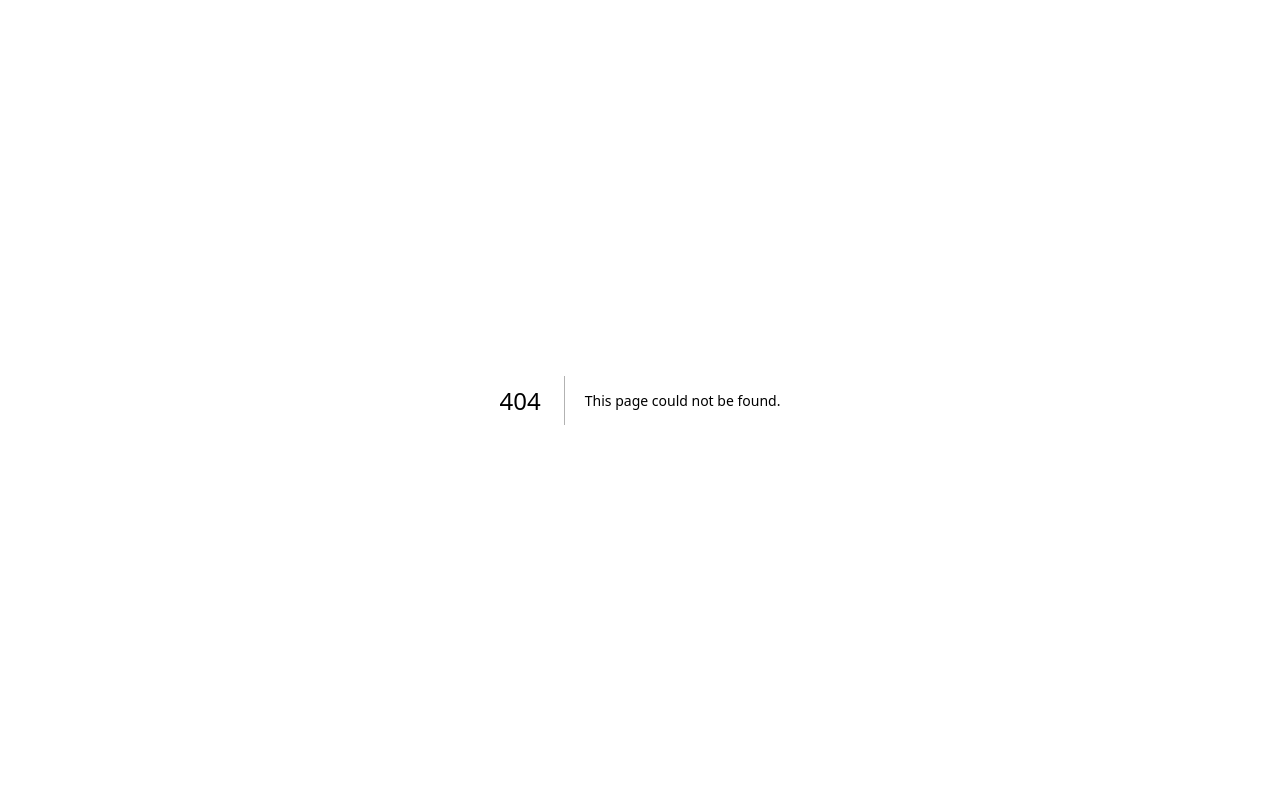
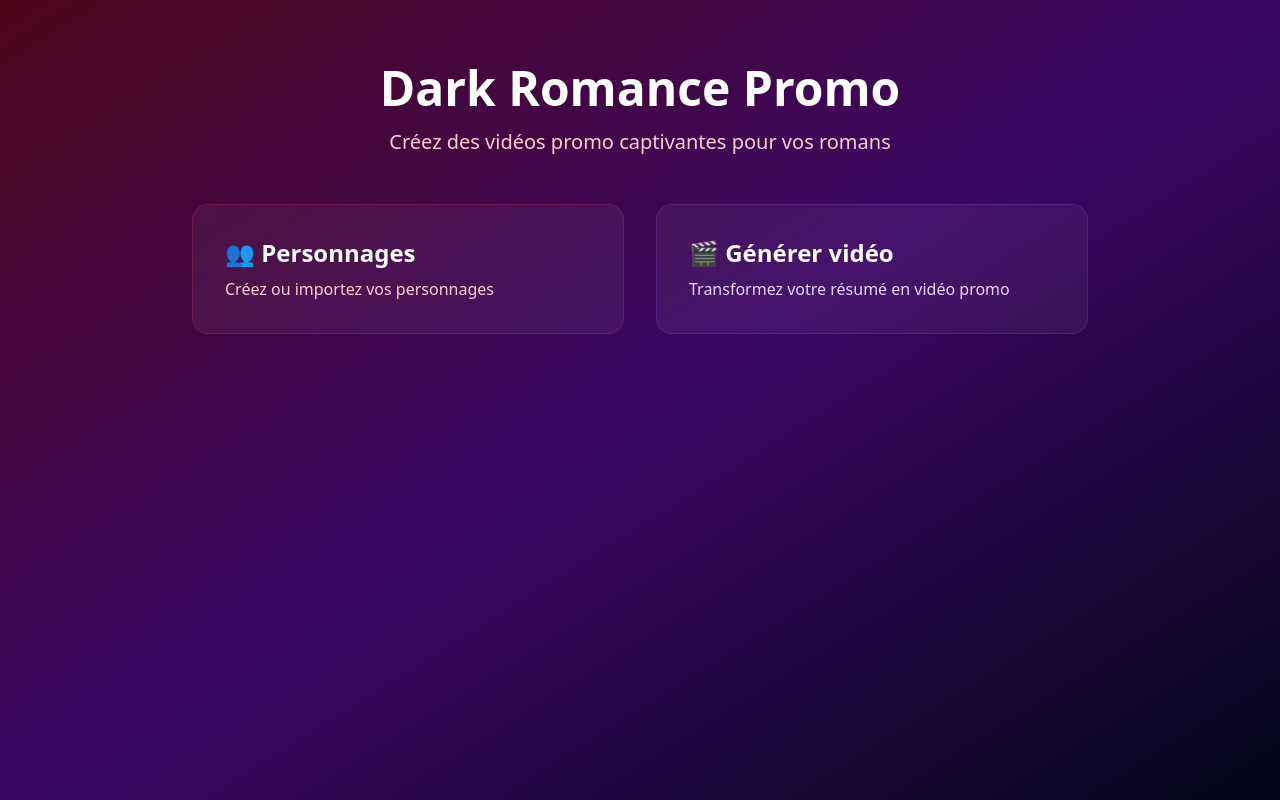
Before and after one commit to picxsee/dark-romance-promo, a Next.js app: page / in a window 1280 px wide. Before the commit this address had no page. Built offline with nearby package versions, Linux system fonts and the light colour scheme.

Commit message:
Create page.tsx

```diff
--- /dev/null
+++ b/app/page.tsx
@@ -0,0 +1,40 @@
+'use client';
+
+import Link from 'next/link';
+
+export default function Home() {
+  return (
+    <main className="min-h-screen bg-gradient-to-br from-rose-950 via-purple-950 to-slate-950 text-white">
+      <div className="container mx-auto px-4 py-16">
+        <h1 className="text-5xl font-bold mb-4 text-center">
+          Dark Romance Promo
+        </h1>
+        <p className="text-xl text-center mb-12 text-rose-200">
+          Créez des vidéos promo captivantes pour vos romans
+        </p>
+
+        <div className="grid md:grid-cols-2 gap-8 max-w-4xl mx-auto">
+          <Link
+            href="/characters"
+            className="block p-8 rounded-2xl bg-white/5 backdrop-blur-sm border border-rose-500/20 hover:border-rose-500/40 transition-all hover:scale-105"
+          >
+            <h2 className="text-2xl font-bold mb-2">👥 Personnages</h2>
+            <p className="text-rose-200">
+              Créez ou importez vos personnages
+            </p>
+          </Link>
+
+          <Link
+            href="/generate"
+            className="block p-8 rounded-2xl bg-white/5 backdrop-blur-sm border border-purple-500/20 hover:border-purple-500/40 transition-all hover:scale-105"
+          >
+            <h2 className="text-2xl font-bold mb-2">🎬 Générer vidéo</h2>
+            <p className="text-purple-200">
+              Transformez votre résumé en vidéo promo
+            </p>
+          </Link>
+        </div>
+      </div>
+    </main>
+  );
+}
```
